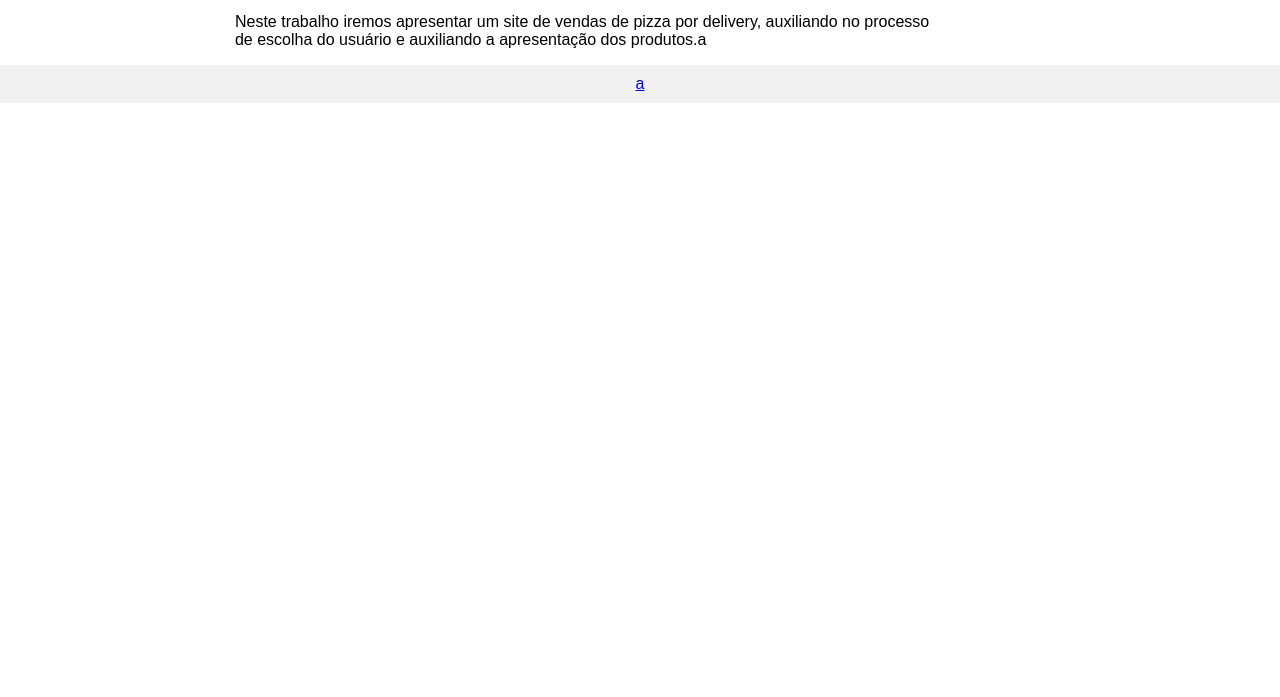
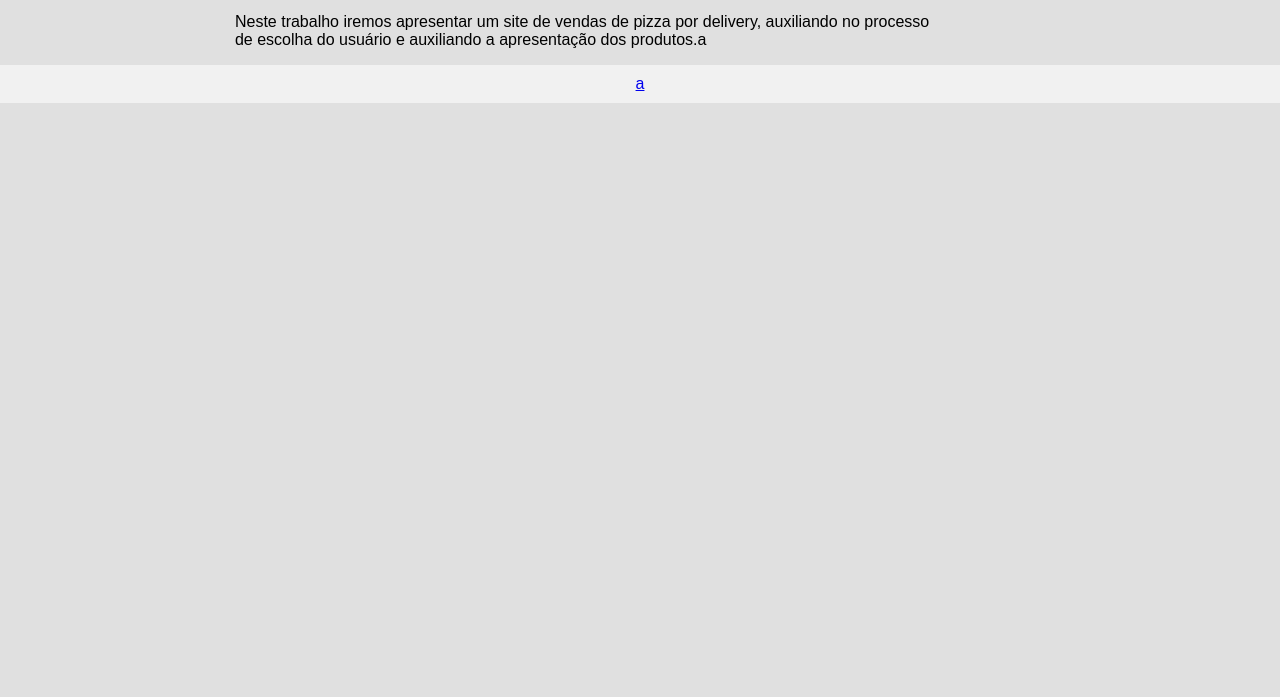
Before and after one commit to gabrielnama2/Trabalho-Prog-Web, a plain HTML site: page index.html in a window 1280 px wide. Shown: the part 103-800 px from the top of the page. Drawn offline with Linux system fonts and the light colour scheme.

Commit message:
Update formatacao.css

```diff
--- a/css/formatacao.css
+++ b/css/formatacao.css
@@ -2,6 +2,7 @@
 body {
     margin: 0;
     font-family: Arial, Helvetica, sans-serif;
+    background-color: rgba(197, 197, 197, 0.521);
   }
   .imgfundo {
     background-image: url('img/fundo.jpg');
```
